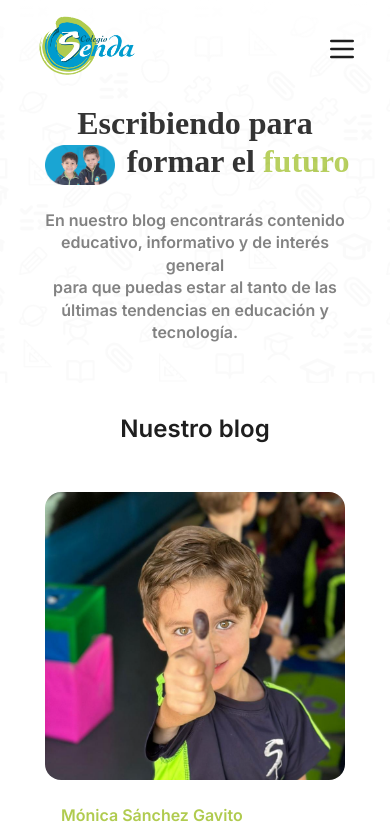
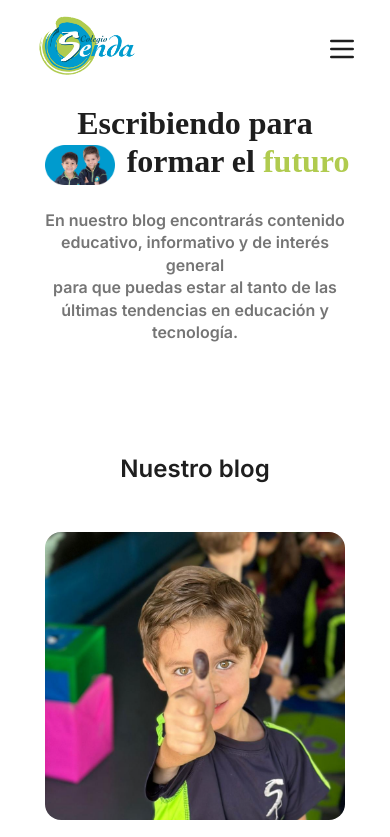
Before and after one commit to isabelrobleda/frontend-senda, a React (Vite) app: page /blog in a window 390 px wide. Shown: the top 837 px of the page. Built offline with nearby package versions, Linux system fonts and the light colour scheme; a web font is replaced by a local one.

Commit message:
css changes in contacto and blog

```diff
--- a/src/pages/Contacto.jsx
+++ b/src/pages/Contacto.jsx
@@ -66,7 +66,7 @@ function Contacto() {
             Contáctanos
           </div>
           <div className="text-[#757575] text-base font-normal font-['Inter'] leading-snug">
-            ¿Tienes dudas sobre nuestro Colegio o no encontraste la información necesaria? Contáctanos
+            ¿Tienes dudas sobre nuestro Colegio o no encontraste la <br />información necesaria? Contáctanos
           </div>
           <div className="flex flex-col gap-2">
             <div className="text-[#1e1e1e] text-base font-semibold font-['Inter'] leading-snug">
--- a/src/pages/VidaSenda/Blog.jsx
+++ b/src/pages/VidaSenda/Blog.jsx
@@ -1,20 +1,20 @@
 import React from "react";
 import CardsNosotros from "../../components/CardsNosotros";
 import Group86 from "../../assets/blog/Group 86.png";
-
+import HeaderBackground from "../../assets/Header-background.png";
 
 function Blog() {
   return (
     <div>
       <div className="relative md:h-[750px] pt-20 w-full flex justify-center items-center p-4">
         <div>
-          <div className="absolute inset-0">
-            <div
-              className="absolute inset-0 bg-cover bg-no-repeat opacity-10"
-              style={{
-                backgroundImage: "url(src/assets/Header-background.png)",
-              }}
-            ></div>
+          {/* Background Image with Opacity */}
+          <div className="absolute inset-0 z-0">
+            <img
+              className="w-screen object-cover md:block hidden opacity-10 z-0 md:h-[800px]"
+              src={HeaderBackground}
+              alt="Background"
+            />
           </div>
         </div>
         <div className="self-center justify-center items-start gap-8 flex flex-col md:flex-row">
@@ -43,7 +43,7 @@ function Blog() {
                 </span>
 
                 <span className="text-[#1e1e1e] text-[32px] md:text-[57px] font-semibold font-['Pangea'] leading-[38.40px] md:leading-[68.40px]">
-                  formar el {" "}
+                  formar el{" "}
                 </span>
 
                 <span className="text-[#b0cb4f] text-[32px] md:text-[57px] font-semibold font-['Pangea'] leading-[38.40px] md:leading-[68.40px]">
@@ -53,17 +53,18 @@ function Blog() {
               </div>
               <div>
                 <p className="text-[#757575] text-center sm:text-lg md:text-xl font-semibold font-['Inter'] leading-[1.4] ">
-                  En nuestro blog encontrarás contenido
-                  educativo, informativo y de interés general <br /> para que puedas
-                  estar al tanto de las últimas tendencias en educación y
-                  tecnología.
+                  En nuestro blog encontrarás contenido educativo, informativo y
+                  de interés general <br /> para que puedas estar al tanto de
+                  las últimas tendencias en educación y tecnología.
                 </p>
               </div>
             </div>
           </div>
         </div>
       </div>
-      <CardsNosotros />
+      <div className="mt-10">
+        <CardsNosotros />
+      </div>
     </div>
   );
 }
```
